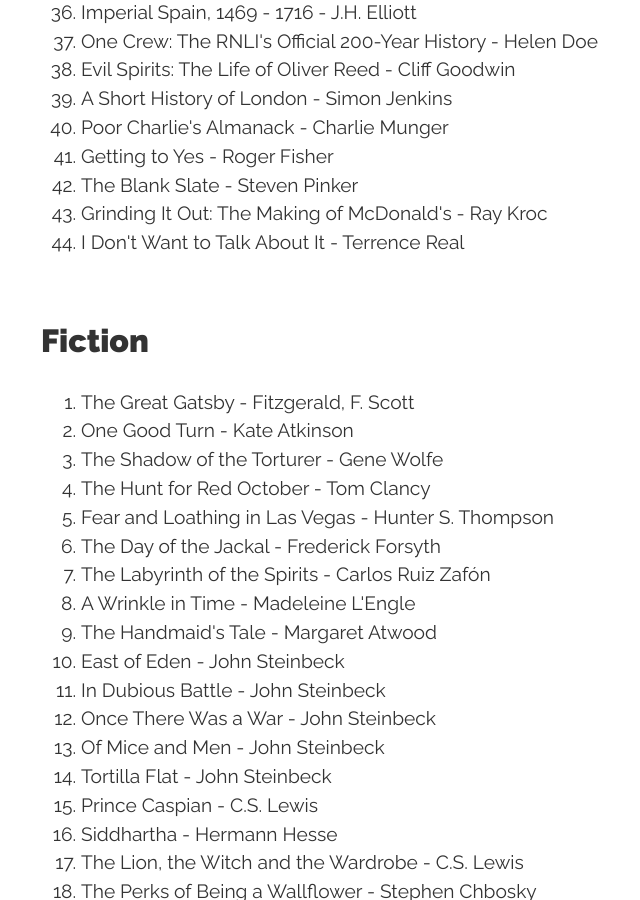
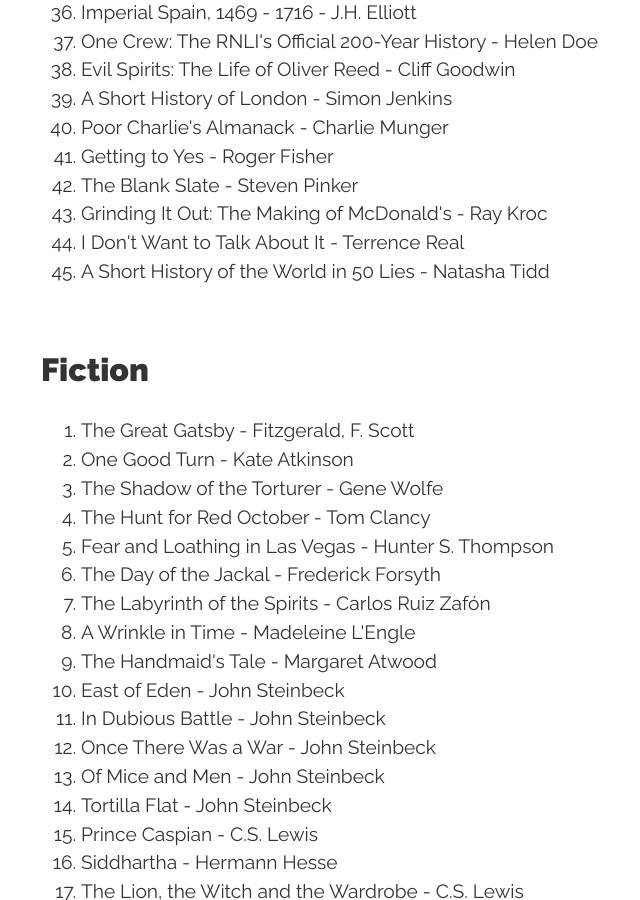
Before and after one commit to conanmercer/conanmercer.github.io, a Jekyll site: the page built from books.html, in a window 1280 px wide and 900 px high, scrolled down 2716 px. Shown: the whole window, without its empty margins (119-759 px from the left). Built offline with Jekyll 4.4.1, drawn with Linux system fonts in a browser that asks for light colours; nearby versions of some CDN libraries; some web fonts are replaced.

Commit message:
add, new book

```diff
--- a/books.html
+++ b/books.html
@@ -107,6 +107,7 @@
   <li>The Blank Slate - Steven Pinker</li>
   <li>Grinding It Out: The Making of McDonald's - Ray Kroc</li>
   <li>I Don't Want to Talk About It - Terrence Real </li>
+  <li>A Short History of the World in 50 Lies - Natasha Tidd </li>
 </ol>
 
 <h2>Fiction</h2>
```
